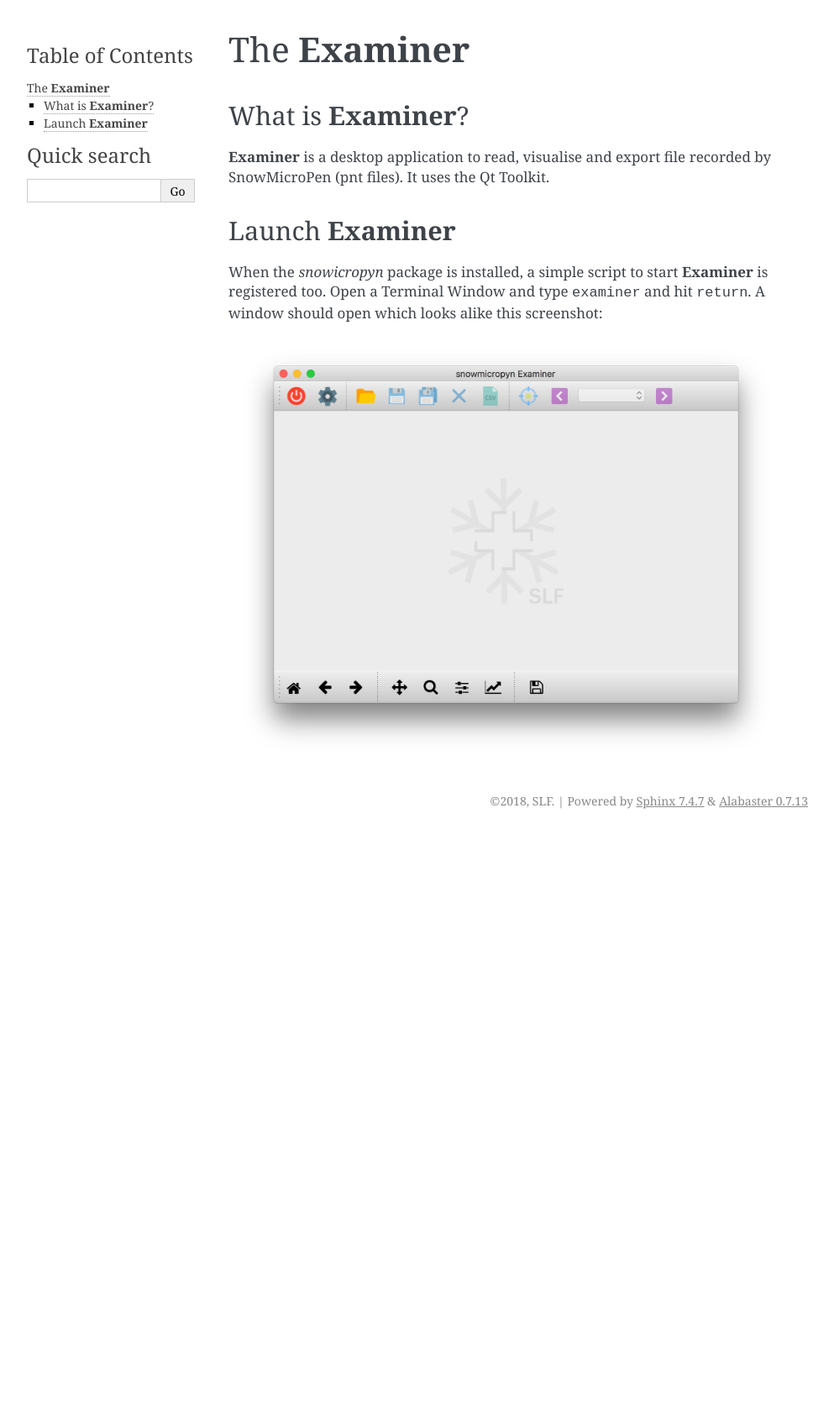
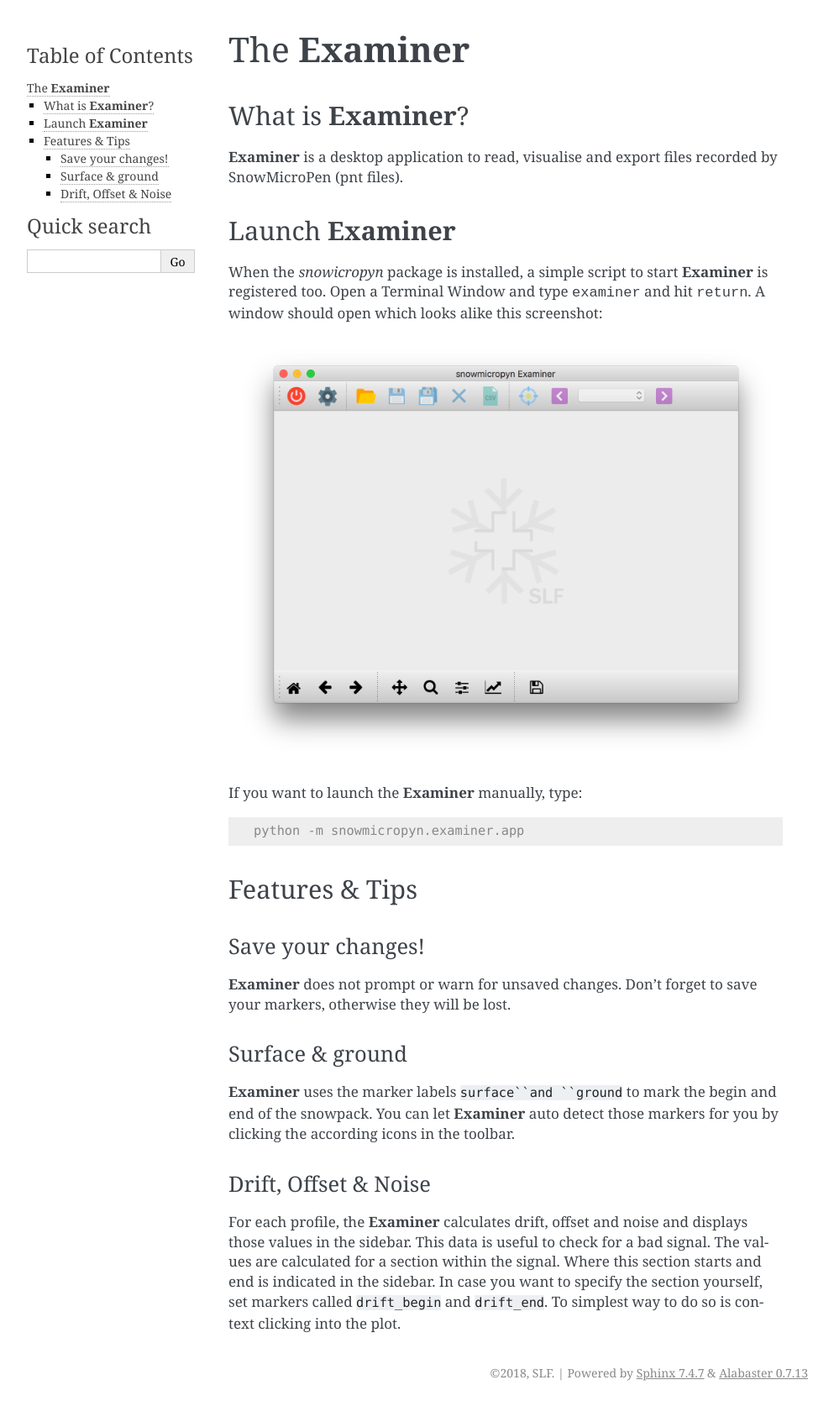
Before and after one commit to slf-dot-ch/snowmicropyn, a Sphinx documentation site: the page built from docs/examiner.rst, in a window 1280 px wide. Shown: the whole page at 84% size, without its empty margins (148-1141 px from the left). Built offline with Sphinx 7.4.7, drawn with Linux system fonts in a browser that asks for light colours; before the commit the page ends 993 px from its top, so only the background shows below that.

Commit message:
Updates on documentation

```diff
--- a/docs/api_reference.rst
+++ b/docs/api_reference.rst
@@ -28,8 +28,12 @@
 .. autoclass:: snowmicropyn.Profile
    :members:
 
-Auto Detection of Ground & Surface
+Auto-detection of Ground & Surface
 ----------------------------------
+
+*snowmicropyn* contains algorithms to detect begin and end of the snowpack
+automatically. This algorithms may fail, so you may check the values before
+you process your data any further.
 
 .. automodule:: snowmicropyn.detection
    :members:
--- a/docs/api_usersguide.rst
+++ b/docs/api_usersguide.rst
@@ -13,7 +13,7 @@
 data, the force samples.
 
 .. note:: The *snowmicropyn* package never ever writes into a pnt file. Good to
-         know your precious raw data is always save.
+   know your precious raw data is always save.
 
 Corresponding ini files
 ^^^^^^^^^^^^^^^^^^^^^^^
--- a/docs/examiner.rst
+++ b/docs/examiner.rst
@@ -6,8 +6,8 @@
 What is :program:`Examiner`?
 ----------------------------
 
-:program:`Examiner` is a desktop application to read, visualise and export file
-recorded by SnowMicroPen (pnt files). It uses the Qt Toolkit.
+:program:`Examiner` is a desktop application to read, visualise and export files
+recorded by SnowMicroPen (pnt files).
 
 Launch :program:`Examiner`
 --------------------------
@@ -19,3 +19,35 @@
 
 .. figure:: images/screenshot_examiner.png
    :alt: Screenshot of Examiner
+
+If you want to launch the :program:`Examiner` manually, type:
+
+.. code-block:: console
+
+   python -m snowmicropyn.examiner.app
+
+Features & Tips
+---------------
+
+Save your changes!
+^^^^^^^^^^^^^^^^^^
+
+:program:`Examiner` does not prompt or warn for unsaved changes. Don't forget
+to save your markers, otherwise they will be lost.
+
+Surface & ground
+^^^^^^^^^^^^^^^^
+
+:program:`Examiner` uses the marker labels ``surface``and ``ground`` to mark the
+begin and end of the snowpack. You can let :program:`Examiner` auto detect
+those markers for you by clicking the according icons in the toolbar.
+
+Drift, Offset & Noise
+^^^^^^^^^^^^^^^^^^^^^
+
+For each profile, the :program:`Examiner` calculates drift, offset and noise and
+displays those values in the sidebar. This data is useful to check for a bad
+signal. The values are calculated for a section within the signal. Where this
+section starts and end is indicated in the sidebar. In case you want to specify
+the section yourself, set markers called ``drift_begin`` and ``drift_end``. To
+simplest way to do so is context clicking into the plot.
--- a/docs/index.rst
+++ b/docs/index.rst
@@ -14,7 +14,7 @@
 
 - Our `Source Code Repository`_ is on *GitHub*.
 - This Documentation_ can be studied on *Read the Docs*.
-- Our Releases_ are placed on *PyPI* (Use :command:`pip` to install!)
+- Our Releases_ are placed on *PyPI* (Use :command:`pip` to install)
 
 Table of Content
 ----------------
@@ -51,7 +51,7 @@
 package possible in reasonable time:
 
 - The beloved language of Python_.
-- The beautiful Qt_ toolkit and its python inding PyQt_.
+- The beautiful Qt_ toolkit and the python binding PyQt_.
 - The awesome python packages matplotlib_, numpy_, scipy_, pandas_ and pytz_.
 
 
--- a/docs/install.rst
+++ b/docs/install.rst
@@ -7,7 +7,7 @@
 ----------------------
 
 snowmicropyn is written in the Python_ programming language. You need to have
-Python 3.4 (or later) installed on your machine to install *snowmicropyn*.
+Python 3.4 (or later) installed on your machine to run *snowmicropyn*.
 
 To check if your computer has Python installed, open a Terminal Window and type
 
@@ -42,7 +42,7 @@
    pip install snowmicropyn
 
 .. note:: When both, Python 2 and Python 3 is installed on your computer, you
-   may need to type :command:`pip3` instead of command :command:`pip`.
+   may need to type :command:`pip3` instead of :command:`pip`.
 
 This will install the latest version of *snowmicropyn* available on PyPI_ and
 its dependencies. In case you want to install a specific version of
```
Also changed, not shown: docs/overview.rst (+19 -12 lines).
